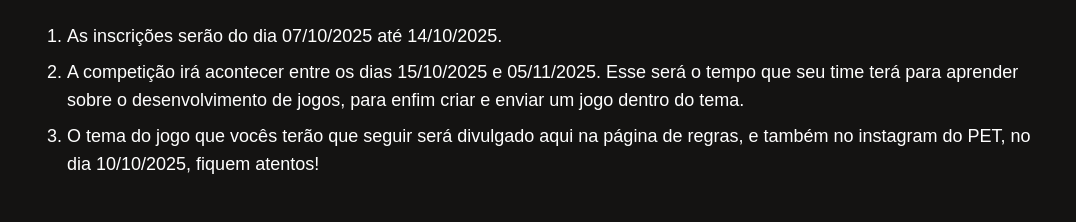
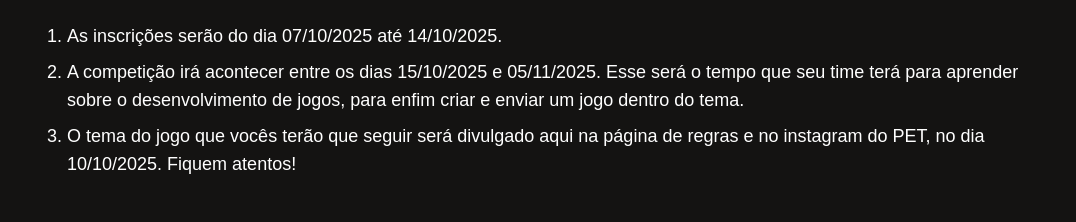
Before and after one commit to pet-eng-comp-ufes/game-jam, a Next.js app in the folder frontend/: page /regras in a window 1280 px wide. Shown: the part 1390-1612 px from the top of the page, without its empty margins (97-1173 px from the left). Built offline with nearby package versions, Linux system fonts and the light colour scheme; no server answers.

Commit message:
atualizando datas

```diff
--- a/frontend/src/app/regras/page.tsx
+++ b/frontend/src/app/regras/page.tsx
@@ -73,7 +73,7 @@ export default function Home() {
         <ol className="list-decimal ml-9 mb-6 space-y-2">
           <li>As inscrições serão do dia 07/10/2025 até 14/10/2025.</li>
           <li>A competição irá acontecer entre os dias 15/10/2025 e 05/11/2025. Esse será o tempo que seu time terá para aprender sobre o desenvolvimento de jogos, para enfim criar e enviar um jogo dentro do tema.</li>
-          <li>O tema do jogo que vocês terão que seguir será divulgado aqui na página de regras, e também no instagram do PET, no dia 10/10/2025, fiquem atentos!</li>
+          <li>O tema do jogo que vocês terão que seguir será divulgado aqui na página de regras e no instagram do PET, no dia 10/10/2025. Fiquem atentos!</li>
         </ol>
 
         {/* O jogo */}
```
